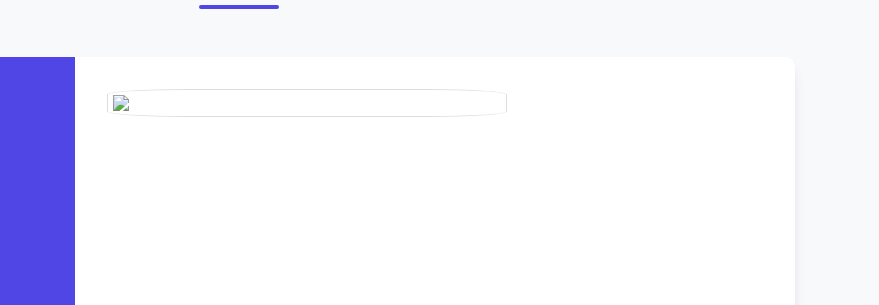
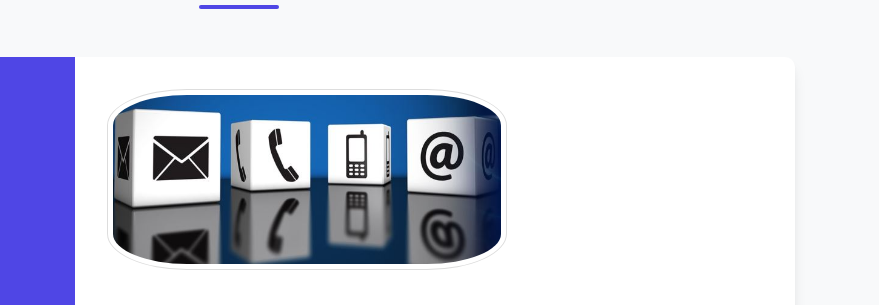
Before and after one commit to sathyaseelan5325/portfolio, a plain HTML site: page index.html in a window 1280 px wide. Shown: the part 4668-4973 px from the top of the page, 401-1280 px from the left. Drawn offline with nearby package versions, Linux system fonts and the light colour scheme.

Commit message:
Update index.html

```diff
--- a/index.html
+++ b/index.html
@@ -447,7 +447,7 @@
                     </div>
                 </div>
                 <div class="contact-form">
-                    <img src=".idea/contact.jpeg">
+                    <img src="contact.jpeg">
                 </div>
 <!--                <div class="contact-form">-->
 <!--                    <form>-->
```
